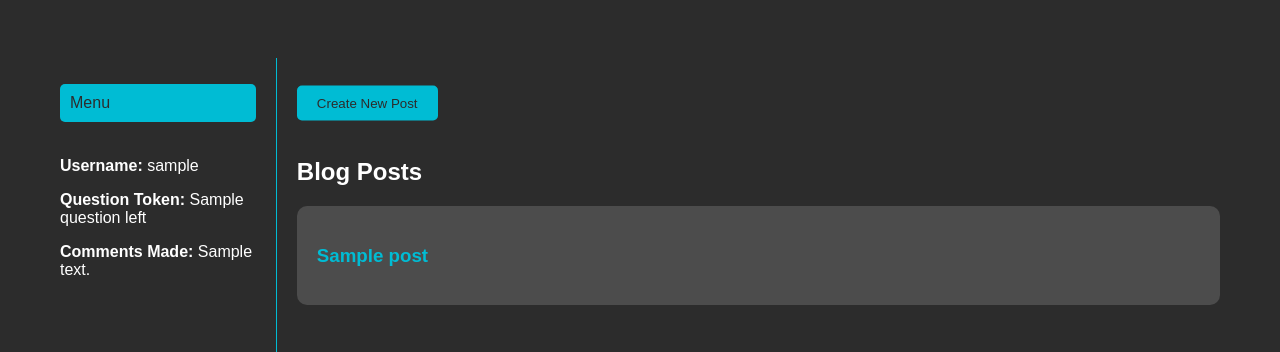
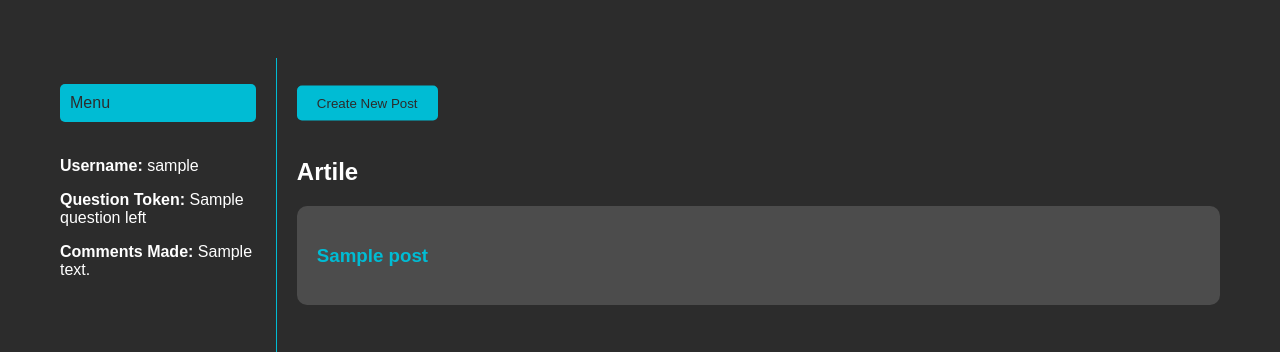
Before and after one commit to mikelixiang88/QuantumGPT, a Django app: template quantum_gpt/templates/blog_index.html in a window 1280 px wide. Shown: the top 352 px of the page. Run offline with Django 4.2, Linux system fonts and the light colour scheme; a user stored in the database is signed in; tables that the repository leaves empty hold one stand-in row (values such as "Sample post"); the template is opened without the code that fills it: values that come from a table or form of the project are taken from there, most other values are stand-ins (such as "Sample title", 1, 10 or a date in 2020); some libraries are stand-ins or nearby versions.

Commit message:
minor change

```diff
--- a/quantum_gpt/templates/blog_index.html
+++ b/quantum_gpt/templates/blog_index.html
@@ -297,7 +297,7 @@
                     <a href="{% url 'create_post' %}"><button>Create New Post</button></a>
                 </div>
             {% endif %}
-            <h2>Blog Posts</h2>
+            <h2>Artile</h2>
             {% for post in posts %}
                 <div class="blog-post" onclick="location.href='{% url 'blog_detail' post.id %}';">
                     <h3>{{ post.title }}</h3>
```
